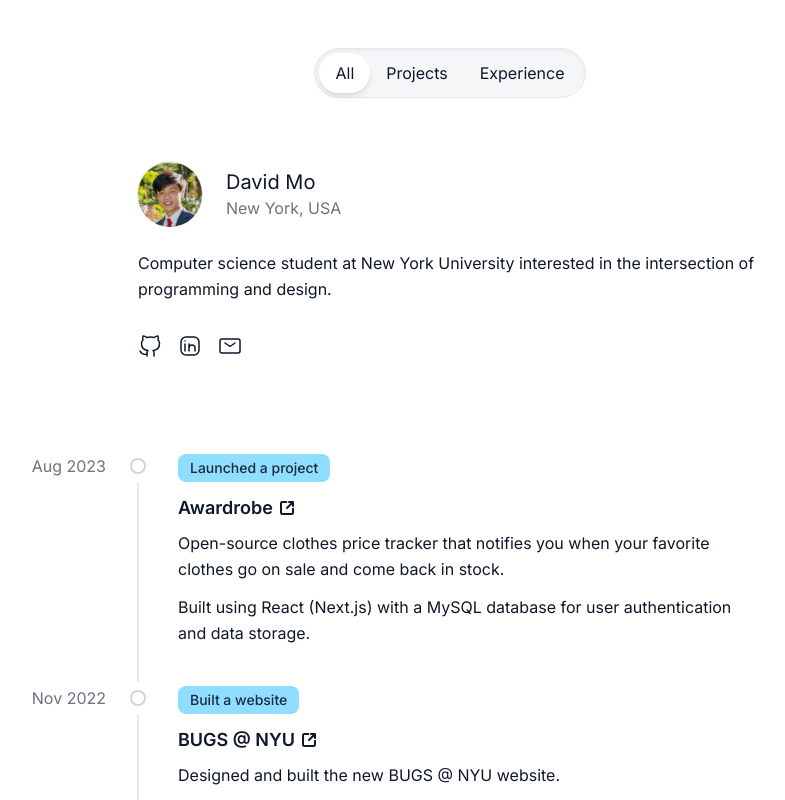
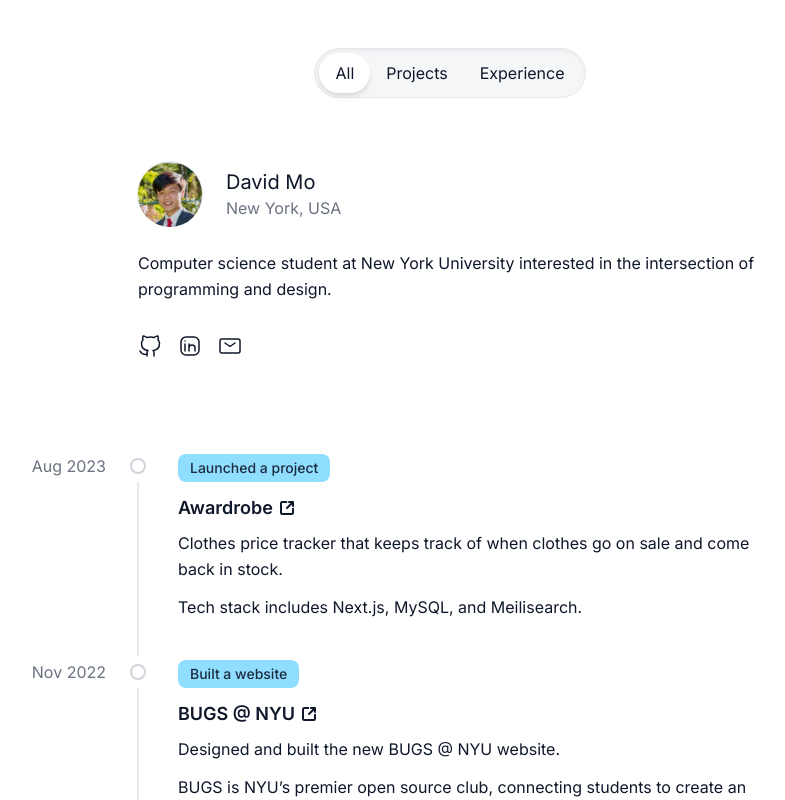
Before and after one commit to unknown/dmo.ooo, a Next.js app: page / in a window 1280 px wide. Shown: the top 800 px of the page, without its empty margins (190-975 px from the left). Built offline with nearby package versions, Linux system fonts and the light colour scheme.

Commit message:
Update dependencies and posts (#3)
* Migrate to pnpm

* Update all dependencies to latest

* Update posts

```diff
--- a/src/data/posts.ts
+++ b/src/data/posts.ts
@@ -22,8 +22,8 @@ export const posts: Post[] = [
   {
     date: new Date("Aug 7, 2023"),
     title: "Awardrobe",
-    text: "Open-source clothes price tracker that notifies you when your favorite clothes go on sale and come back in stock.\nBuilt using React (Next.js) with a MySQL database for user authentication and data storage.",
-    url: "https://getawardrobe.com/",
+    text: "Clothes price tracker that keeps track of when clothes go on sale and come back in stock.\nTech stack includes Next.js, MySQL, and Meilisearch.",
+    url: "https://awardrobe.co/",
     tags: [
       {
         key: "projects",
@@ -61,7 +61,7 @@ export const posts: Post[] = [
   {
     date: new Date("Jun 16, 2022"),
     title: "Personal website",
-    text: "Designed and built this personal website featuring a timeline of milestones.\nCrafted using React (Next.js) and Framer Motion for animations.",
+    text: "Designed and built this personal website featuring a timeline of milestones.\nCrafted using Next.js and Framer Motion for animations.",
     tags: [
       {
         key: "projects",
@@ -85,7 +85,7 @@ export const posts: Post[] = [
   {
     date: new Date("Mar 25, 2022"),
     title: "Arithmetic",
-    text: "A fast-paced arithmetic drill designed to test mental math.\nBuilt using React (Next.js) with a MySQL database for problem statistics logging.",
+    text: "A fast-paced arithmetic drill designed to test mental math.\nBuilt with Next.js interfacing a MySQL database for problem statistics logging.",
     url: "https://arithmetic.dmo.ooo/",
     tags: [
       {
```
Also changed, not shown: package.json (+15 -15 lines), 2 other files (tests, documents, lock files or other folders).
